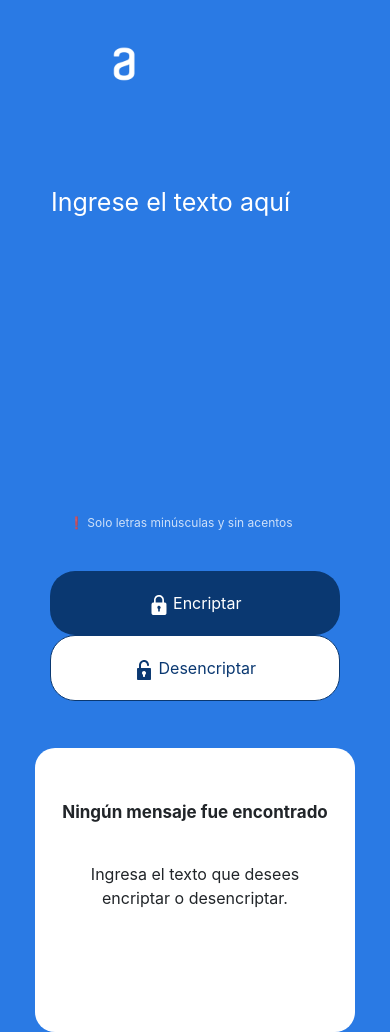
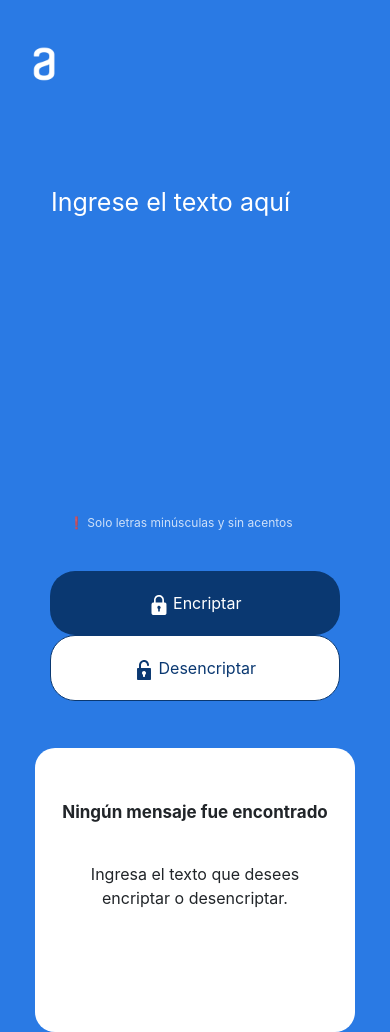
Before and after one commit to Nazckul/ChallengeOne-Alura-Oracle, a plain HTML site: page index.html in a window 390 px wide. Shown: the top 1032 px of the page. Drawn offline with nearby package versions, Linux system fonts and the light colour scheme.

Commit message:
Challenge Finalizado

```diff
--- a/style.css
+++ b/style.css
@@ -294,6 +294,10 @@ footer {
 
     }
 
+    .logo{
+        left: 20px;
+    }
+
     .contenedor_resultado {
         width: 550px;
     }
```
